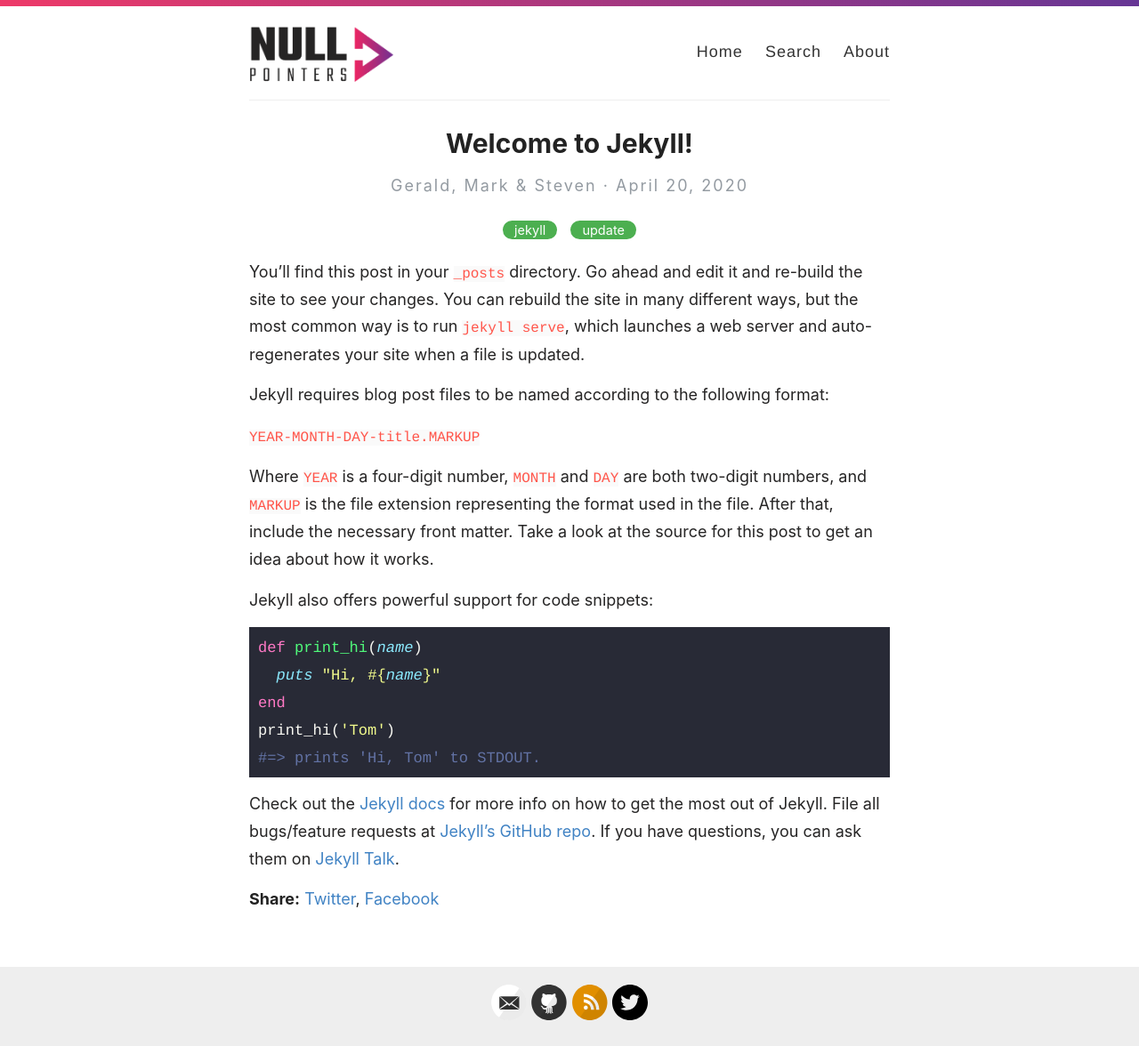
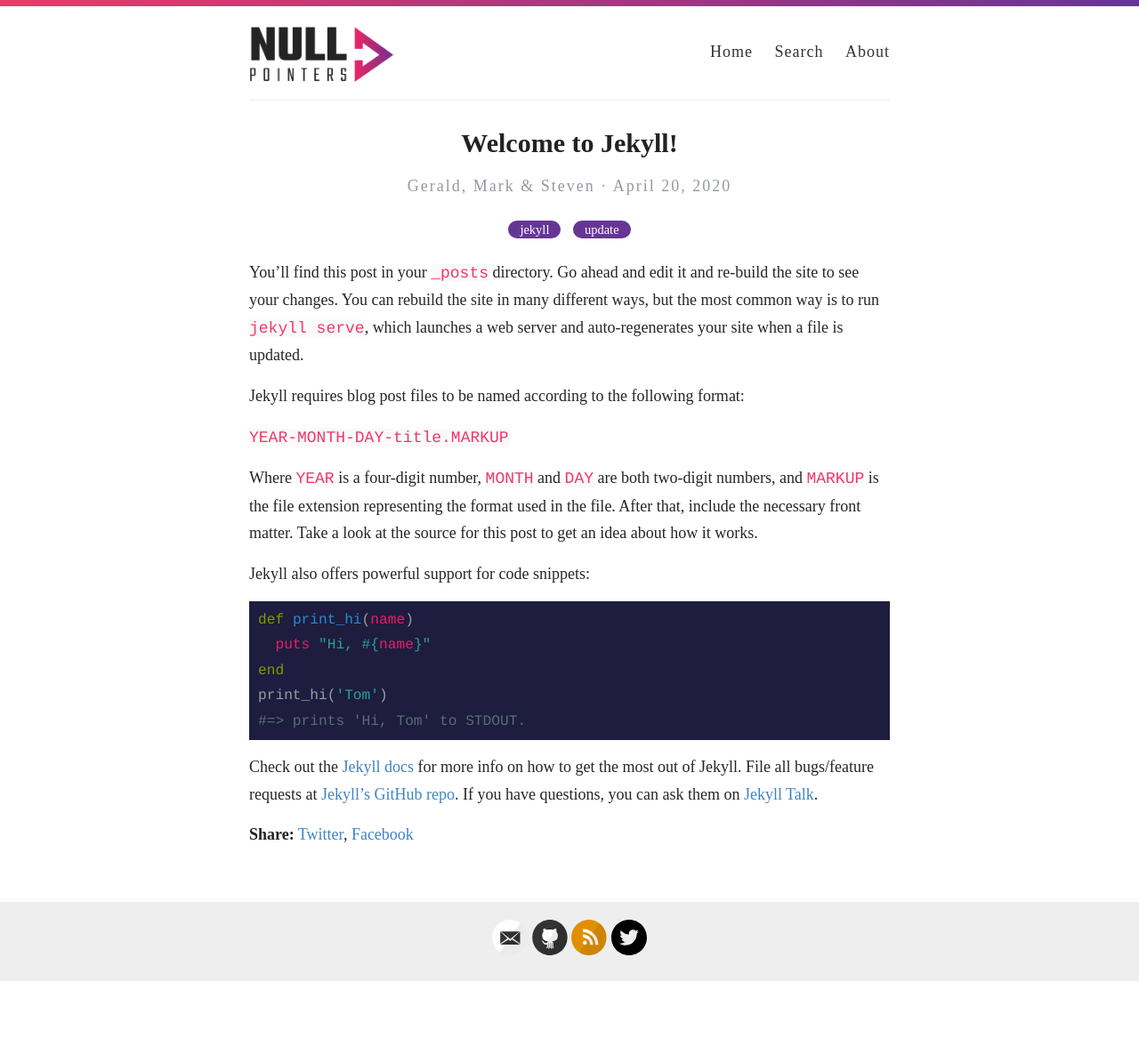
Before and after one commit to nullpointersio/website, a Jekyll site: the page built from _posts/2020-04-20-welcome-to-jekyll.markdown, in a window 1280 px wide. Shown: the whole page at 89% size. Built offline with Jekyll 4.4.1, drawn with Linux system fonts in a browser that asks for light colours; some web fonts are replaced; after the commit the page ends 1104 px from its top, so only the background shows below that.

Commit message:
Redoing some of this style mess

```diff
--- a/_sass/_darcula.scss
+++ /dev/null
@@ -1,95 +0,0 @@
-.highlight {
-    background-color: #1e1c3f;
-    padding: 7px 7px 7px 10px;
-    overflow: auto;
-    font-size: 95%;
-}
-
-code {
-    font-family:'Bitstream Vera Sans Mono','Courier', monospace;
-    color: #d8d8d8;
-}
-
-.highlighter-rouge {
-    background-color: #FAFAFA;
-    color: #FF554A;
-    font-size: 16px;
-}
-
-.highlight .hll { background-color: #f1fa8c }
-.highlight  { background: #282a36; color: #f8f8f2 }
-.highlight .c { color: #6272a4 } /* Comment */
-.highlight .err { color: #f8f8f2 } /* Error */
-.highlight .g { color: #f8f8f2 } /* Generic */
-.highlight .k { color: #ff79c6 } /* Keyword */
-.highlight .l { color: #f8f8f2 } /* Literal */
-.highlight .n { color: #f8f8f2 } /* Name */
-.highlight .o { color: #ff79c6 } /* Operator */
-.highlight .x { color: #f8f8f2 } /* Other */
-.highlight .p { color: #f8f8f2 } /* Punctuation */
-.highlight .ch { color: #6272a4 } /* Comment.Hashbang */
-.highlight .cm { color: #6272a4 } /* Comment.Multiline */
-.highlight .cp { color: #ff79c6 } /* Comment.Preproc */
-.highlight .cpf { color: #6272a4 } /* Comment.PreprocFile */
-.highlight .c1 { color: #6272a4 } /* Comment.Single */
-.highlight .cs { color: #6272a4 } /* Comment.Special */
-.highlight .gd { color: #8b080b } /* Generic.Deleted */
-.highlight .ge { color: #f8f8f2; text-decoration: underline } /* Generic.Emph */
-.highlight .gr { color: #f8f8f2 } /* Generic.Error */
-.highlight .gh { color: #f8f8f2; font-weight: bold } /* Generic.Heading */
-.highlight .gi { color: #f8f8f2; font-weight: bold } /* Generic.Inserted */
-.highlight .go { color: #44475a } /* Generic.Output */
-.highlight .gp { color: #f8f8f2 } /* Generic.Prompt */
-.highlight .gs { color: #f8f8f2 } /* Generic.Strong */
-.highlight .gu { color: #f8f8f2; font-weight: bold } /* Generic.Subheading */
-.highlight .gt { color: #f8f8f2 } /* Generic.Traceback */
-.highlight .kc { color: #ff79c6 } /* Keyword.Constant */
-.highlight .kd { color: #8be9fd; font-style: italic } /* Keyword.Declaration */
-.highlight .kn { color: #ff79c6 } /* Keyword.Namespace */
-.highlight .kp { color: #ff79c6 } /* Keyword.Pseudo */
-.highlight .kr { color: #ff79c6 } /* Keyword.Reserved */
-.highlight .kt { color: #8be9fd } /* Keyword.Type */
-.highlight .ld { color: #f8f8f2 } /* Literal.Date */
-.highlight .m { color: #bd93f9 } /* Literal.Number */
-.highlight .s { color: #f1fa8c } /* Literal.String */
-.highlight .na { color: #50fa7b } /* Name.Attribute */
-.highlight .nb { color: #8be9fd; font-style: italic } /* Name.Builtin */
-.highlight .nc { color: #50fa7b } /* Name.Class */
-.highlight .no { color: #f8f8f2 } /* Name.Constant */
-.highlight .nd { color: #f8f8f2 } /* Name.Decorator */
-.highlight .ni { color: #f8f8f2 } /* Name.Entity */
-.highlight .ne { color: #f8f8f2 } /* Name.Exception */
-.highlight .nf { color: #50fa7b } /* Name.Function */
-.highlight .nl { color: #8be9fd; font-style: italic } /* Name.Label */
-.highlight .nn { color: #f8f8f2 } /* Name.Namespace */
-.highlight .nx { color: #f8f8f2 } /* Name.Other */
-.highlight .py { color: #f8f8f2 } /* Name.Property */
-.highlight .nt { color: #ff79c6 } /* Name.Tag */
-.highlight .nv { color: #8be9fd; font-style: italic } /* Name.Variable */
-.highlight .ow { color: #ff79c6 } /* Operator.Word */
-.highlight .w { color: #f8f8f2 } /* Text.Whitespace */
-.highlight .mb { color: #bd93f9 } /* Literal.Number.Bin */
-.highlight .mf { color: #bd93f9 } /* Literal.Number.Float */
-.highlight .mh { color: #bd93f9 } /* Literal.Number.Hex */
-.highlight .mi { color: #bd93f9 } /* Literal.Number.Integer */
-.highlight .mo { color: #bd93f9 } /* Literal.Number.Oct */
-.highlight .sa { color: #f1fa8c } /* Literal.String.Affix */
-.highlight .sb { color: #f1fa8c } /* Literal.String.Backtick */
-.highlight .sc { color: #f1fa8c } /* Literal.String.Char */
-.highlight .dl { color: #f1fa8c } /* Literal.String.Delimiter */
-.highlight .sd { color: #f1fa8c } /* Literal.String.Doc */
-.highlight .s2 { color: #f1fa8c } /* Literal.String.Double */
-.highlight .se { color: #f1fa8c } /* Literal.String.Escape */
-.highlight .sh { color: #f1fa8c } /* Literal.String.Heredoc */
-.highlight .si { color: #f1fa8c } /* Literal.String.Interpol */
-.highlight .sx { color: #f1fa8c } /* Literal.String.Other */
-.highlight .sr { color: #f1fa8c } /* Literal.String.Regex */
-.highlight .s1 { color: #f1fa8c } /* Literal.String.Single */
-.highlight .ss { color: #f1fa8c } /* Literal.String.Symbol */
-.highlight .bp { color: #f8f8f2; font-style: italic } /* Name.Builtin.Pseudo */
-.highlight .fm { color: #50fa7b } /* Name.Function.Magic */
-.highlight .vc { color: #8be9fd; font-style: italic } /* Name.Variable.Class */
-.highlight .vg { color: #8be9fd; font-style: italic } /* Name.Variable.Global */
-.highlight .vi { color: #8be9fd; font-style: italic } /* Name.Variable.Instance */
-.highlight .vm { color: #8be9fd; font-style: italic } /* Name.Variable.Magic */
-.highlight .il { color: #bd93f9 } /* Literal.Number.Integer.Long */
--- a/_sass/_highlights.scss
+++ b/_sass/_highlights.scss
@@ -13,7 +13,7 @@ code {
 
 .highlighter-rouge {
   background-color: #FAFAFA;
-  color: #FF554A;
+  color: $pink;
 }
 
 .highlight .c { color: #586E75 } /* Comment */
--- a/_sass/_variables.scss
+++ b/_sass/_variables.scss
@@ -7,17 +7,18 @@
 $blue: #4183C4;
 
 // Grays
-$black: #000;
+$black: #262626;
 $darkerGray: #222;
 $darkGray: #333;
 $gray: #666;
 $lightGray: #eee;
 $white: #fff;
 
+$pink: rgba(238,57,104,1);
+$purple:  rgba(102,54,149,1);
+
 // Font stacks
-$helvetica: Helvetica, Arial, sans-serif;
-$helveticaNeue: "Helvetica Neue", Helvetica, Arial, sans-serif;
-$georgia: Georgia, serif;
+$anaheim: "Anaheim";
 
 // Mobile breakpoints
 @mixin mobile {
--- a/assets/style.scss
+++ b/assets/style.scss
@@ -21,9 +21,9 @@ html {
 }
 
 body {
-  background: #fff;
-  font-family: "Anaheim", -system-ui, -apple-system, BlinkMacSystemFont, "Segoe UI", Roboto, Helvetica, Arial, sans-serif, "Apple Color Emoji", "Segoe UI Emoji", "Segoe UI Symbol";
-  color: #262525;
+  background: $white;
+  font-family: $anaheim;
+  color: $black;
   line-height: 1.7;
   font-weight: 400;
   font-size: 18px;
@@ -38,7 +38,7 @@ body {
 }
 
 h1, h2, h3, h4, h5, h6 {
-  font-family: "Anaheim", -system-ui, -apple-system, BlinkMacSystemFont, "Segoe UI", Roboto, Helvetica, Arial, sans-serif, "Apple Color Emoji", "Segoe UI Emoji", "Segoe UI Symbol";
+  font-family: $anaheim;
   color: $darkerGray;
   font-weight: bold;
 
@@ -94,7 +94,7 @@ table {
 
 table tr {
 	border-top: 1px solid #cccccc;
-	background-color: white;
+	background-color: $white;
 	margin: 0;
 	padding: 0;
 }
@@ -308,7 +308,7 @@ p > img {
   margin: 0;
   color: $darkGray;
   cursor: pointer;
-  font-family: $helveticaNeue;
+  font-family: $anaheim;
   font-weight: 300;
   font-size: 28px;
   letter-spacing: 1px;
@@ -332,7 +332,7 @@ p > img {
 nav {
   float: right;
   margin-top: 23px; // @TODO: Vertically middle align
-  font-family: $helveticaNeue;
+  font-family: $anaheim;
   font-size: 18px;
 
   @include mobile {
@@ -424,7 +424,7 @@ footer {
 }
 
 body:after {
-    background: linear-gradient(to right, #ffffff   0, #2196F3   33%, #E91E63   66%, #000 100%);
+    background: linear-gradient(to right, $white   0, #2196F3   33%, #E91E63   66%, #000 100%);
     width: 100%;
     height: 5px;
     top: 0;
@@ -434,8 +434,8 @@ body:after {
 }
 
 #bar {
-  background: rgb(238,57,104);
-background: linear-gradient(50deg, rgba(238,57,104,1) 0%, rgba(102,54,149,1) 100%);
+    background: $pink;
+    background: linear-gradient(50deg, $pink 0%, $purple 100%);
     height: 7px;
     background-size: cover;
     background-position: left 60%;
@@ -447,7 +447,7 @@ background: linear-gradient(50deg, rgba(238,57,104,1) 0%, rgba(102,54,149,1) 100
 }
 
 .post h1{
-  font-family: "Anaheim",  -system-ui, -apple-system, BlinkMacSystemFont, "Segoe UI", Roboto, Helvetica, Arial, sans-serif, "Apple Color Emoji", "Segoe UI Emoji", "Segoe UI Symbol";
+  font-family: $anaheim;
   text-align: center;
   font-weight: bold;
   font-kerning: auto;
@@ -456,7 +456,7 @@ background: linear-gradient(50deg, rgba(238,57,104,1) 0%, rgba(102,54,149,1) 100
 }
 
 .page h1{
-  font-family: "Anaheim", -system-ui, -apple-system, BlinkMacSystemFont, "Segoe UI", Roboto, Helvetica, Arial, sans-serif, "Apple Color Emoji", "Segoe UI Emoji", "Segoe UI Symbol";
+  font-family: $anaheim;
   text-align: center;
   font-weight: bold;
   font-kerning: auto;
@@ -569,7 +569,7 @@ Modules - reusable parts of our design
   width: 40px;
   height: 40px;
   border-radius: 50%;
-  box-shadow: 0 0 0 4px white, inset 0 2px 0 rgba(0, 0, 0, 0.08), 0 3px 0 4px rgba(0, 0, 0, 0.05);
+  box-shadow: 0 0 0 4px $white, inset 0 2px 0 rgba(0, 0, 0, 0.08), 0 3px 0 4px rgba(0, 0, 0, 0.05);
 }
 .cd-timeline-img img {
   display: block;
@@ -628,7 +628,7 @@ Modules - reusable parts of our design
 }
 
 #carbonads {
-  font-family: -apple-system, BlinkMacSystemFont, "Segoe UI", Roboto, Oxygen-Sans, Ubuntu, Cantarell, "Helvetica Neue", Helvetica, Arial, sans-serif;
+  font-family: $anaheim;
   display: inline-block;
   overflow: hidden;
   max-width: 270px;
@@ -701,7 +701,7 @@ Modules - reusable parts of our design
   font-size: 14.5px;
   padding: 2px 13px;
   border: none;
-  background-color: #4CAF50;
+  background-color: $purple;
   border-radius: 50px;
   color: #fff;
 }
@@ -711,7 +711,7 @@ Modules - reusable parts of our design
   border: 1px solid #eee;
   margin-left: -2px;
   margin-right: -2px;
-  background-color: #ffffff;
+  background-color: $white;
   display: inline-block;
 }
 
@@ -774,7 +774,7 @@ Modules - reusable parts of our design
 .subscribeBtn {
   width: 30%;
   background-color: #4CAF50;
-  color: white;
+  color: $white;
   padding: 14px 20px;
   margin: 8px 0;
   border: none;
@@ -927,7 +927,7 @@ Modules - reusable parts of our design
   float: right;
   padding: .8em 1em;
   background: #acb7c0;
-  color: white;
+  color: $white;
   border-radius: 0.25em;
 }
 .no-touch .cd-timeline-content .cd-read-more:hover {
@@ -946,7 +946,7 @@ Modules - reusable parts of our design
   height: 0;
   width: 0;
   border: 7px solid transparent;
-  border-right: 7px solid white;
+  border-right: 7px solid $white;
 }
 @media only screen and (min-width: 768px) {
   .cd-timeline-content h2 {
@@ -972,7 +972,7 @@ Modules - reusable parts of our design
     top: 24px;
     left: 100%;
     border-color: transparent;
-    border-left-color: white;
+    border-left-color: $white;
   }
   .cd-timeline-content .cd-read-more {
     float: left;
@@ -993,7 +993,7 @@ Modules - reusable parts of our design
     left: auto;
     right: 100%;
     border-color: transparent;
-    border-right-color: white;
+    border-right-color: $white;
   }
   .cd-timeline-block:nth-child(even) .cd-timeline-content .cd-read-more {
     float: right;
@@ -1140,6 +1140,5 @@ Modules - reusable parts of our design
 
 // Settled on moving the import of syntax highlighting to the bottom of the CSS
 // ... Otherwise it really bloats up the top of the CSS file and makes it difficult to find the start
-//@import "highlights";
-@import "darcula";
+@import "highlights";
 @import "svg-icons";
```
